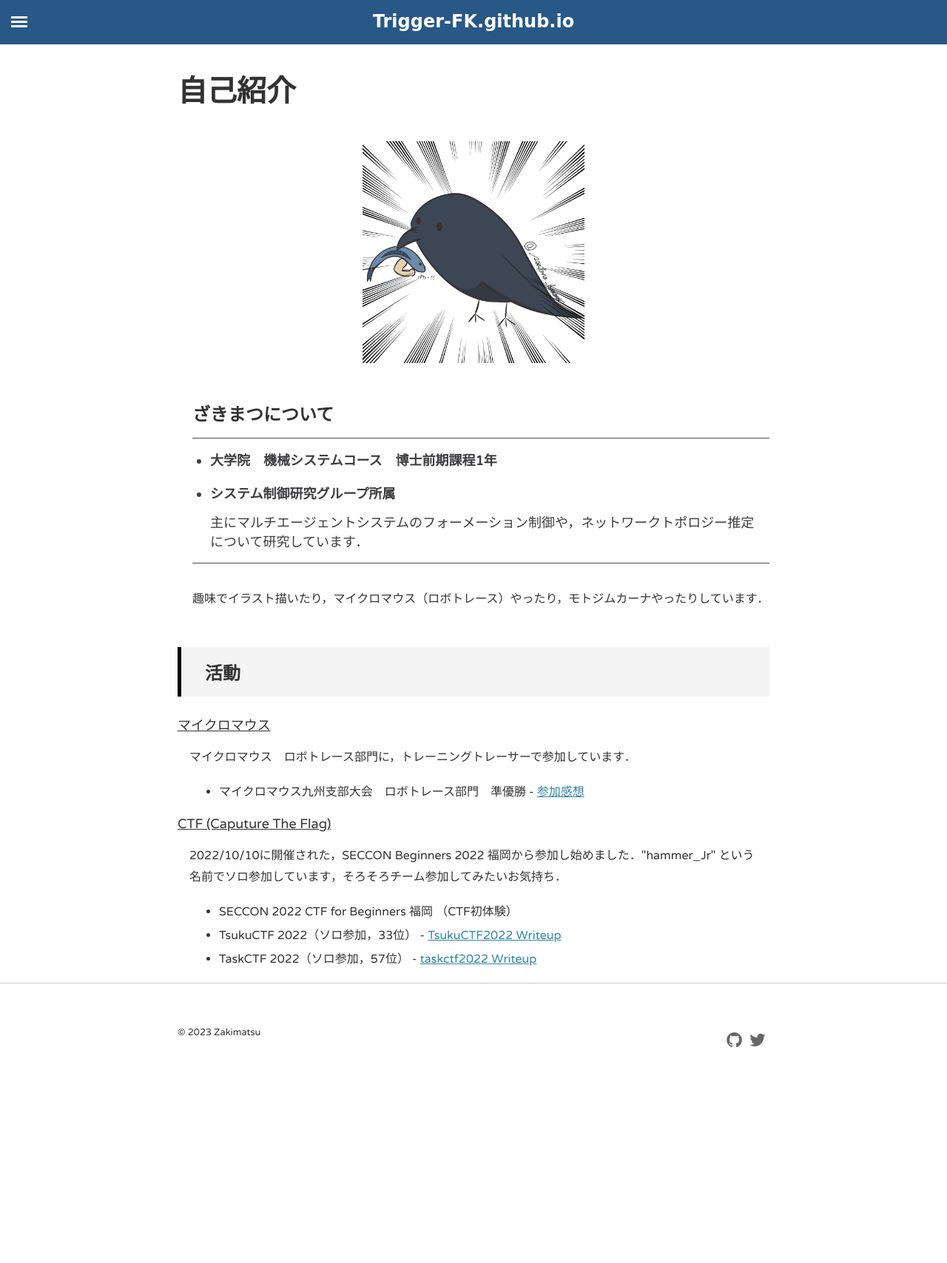
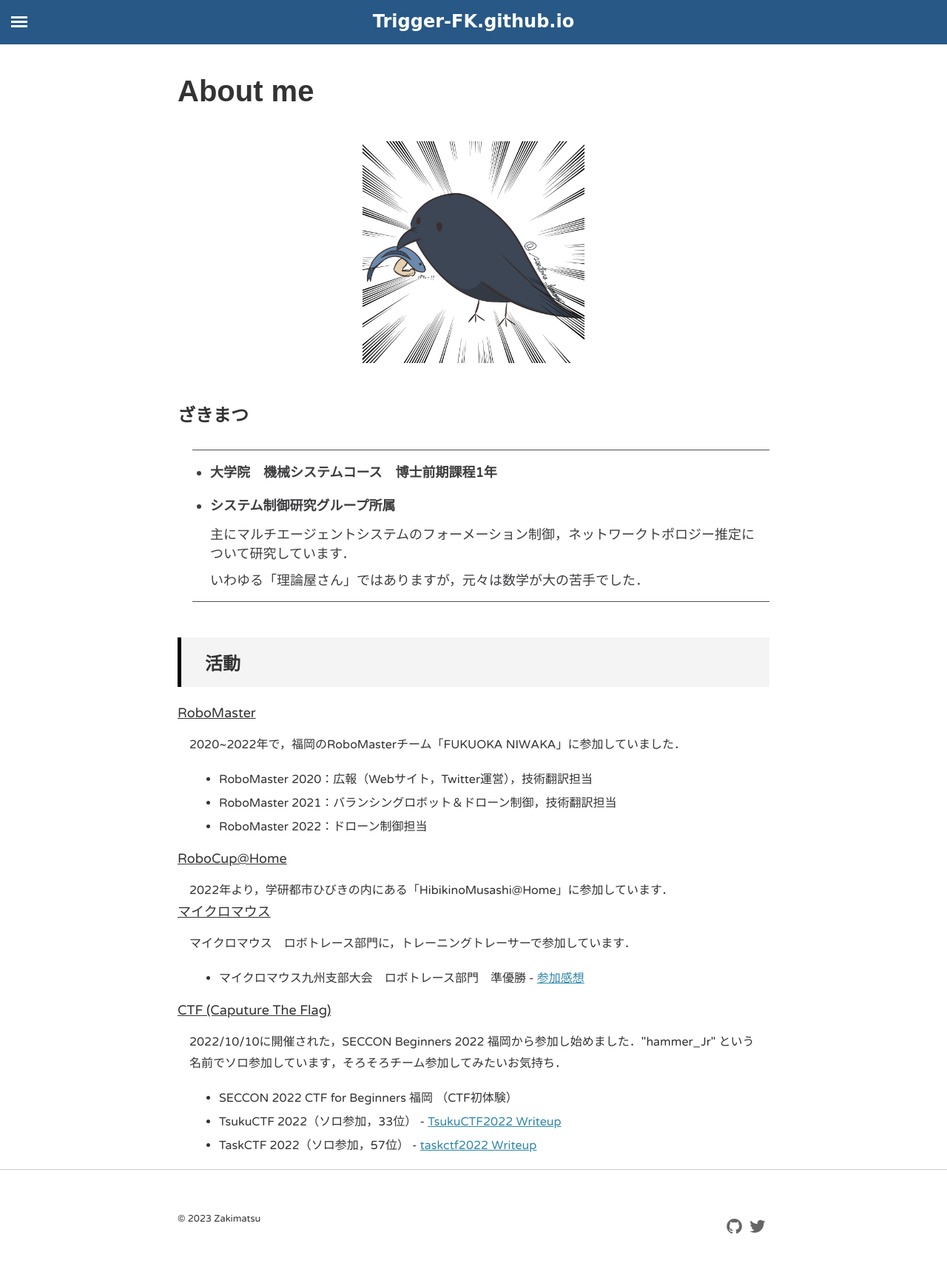
Before and after one commit to Trigger-FK/Trigger-FK.github.io, a Jekyll site: the page built from about.html, in a window 1280 px wide. Shown: the top 1708 px of the page at 74% size. Built offline with Jekyll 4.4.1, drawn with Linux system fonts in a browser that asks for light colours; nearby versions of some CDN libraries.

Commit message:
Some change to the about page

```diff
--- a/about.html
+++ b/about.html
@@ -1,6 +1,6 @@
 ---
 layout: page
-title: 自己紹介
+title: About me
 permalink: /about/
 ---
 
@@ -8,28 +8,36 @@ permalink: /about/
     <p class="img_center">
         <img src="/assets/images/avatar.png" alt="avatar"/>
     </p>
-    <div class="right">
-        <p class="name">ざきまつについて</p>
+    <div class="name"><p>ざきまつ</p></div>
+        <div class="right">
             <ul>
-            <li><b>大学院　機械システムコース　博士前期課程1年</b></li>
-            <li><b>システム制御研究グループ所属</b>
-            <p class="detail">主にマルチエージェントシステムのフォーメーション制御や，ネットワークトポロジー推定について研究しています．</li>
-        </ul>
-        <br>
-        <p class="text"></u></p>
-        <p class="text">趣味でイラスト描いたり，マイクロマウス（ロボトレース）やったり，モトジムカーナやったりしています．</p>
+                <li><b>大学院　機械システムコース　博士前期課程1年</b></li>
+                <li><b>システム制御研究グループ所属</b>
+                <p class="detail">主にマルチエージェントシステムのフォーメーション制御，ネットワークトポロジー推定について研究しています．</p>
+                <p class="detail">いわゆる「理論屋さん」ではありますが，元々は数学が大の苦手でした．</p></li>
+            </ul>
         </div>
     </div>
-    <br>
 </div>
 
 <div class="activity">
     <p class="title">活動</p>
+        <p class="sub"><u>RoboMaster</u></p>
+        <p class="text">2020~2022年で，福岡のRoboMasterチーム「FUKUOKA NIWAKA」に参加していました．</p>
+        <ul>
+            <li>RoboMaster 2020：広報（Webサイト，Twitter運営），技術翻訳担当</li>
+            <li>RoboMaster 2021：バランシングロボット＆ドローン制御，技術翻訳担当</li>
+            <li>RoboMaster 2022：ドローン制御担当</li>
+        </ul>
+        <p class="sub"><u>RoboCup@Home</u></p>
+        <p class="text">2022年より，学研都市ひびきの内にある「HibikinoMusashi@Home」に参加しています．</p>
+
         <p class="sub"><u>マイクロマウス</u></p>
         <p class="text">マイクロマウス　ロボトレース部門に，トレーニングトレーサーで参加しています．</p>
         <ul>
             <li>マイクロマウス九州支部大会　ロボトレース部門　準優勝 - <a href="https://qiita.com/Trigger-FK/items/54faec04ff5c4d97e149" target="_blank">参加感想</a></li>
         </ul>
+
         <p class="sub"><u>CTF (Caputure The Flag)</u></p>
         <p class="text">2022/10/10に開催された，SECCON Beginners 2022 福岡から参加し始めました．"hammer_Jr" という名前でソロ参加しています，そろそろチーム参加してみたいお気持ち．</p>
         <ul>
```
